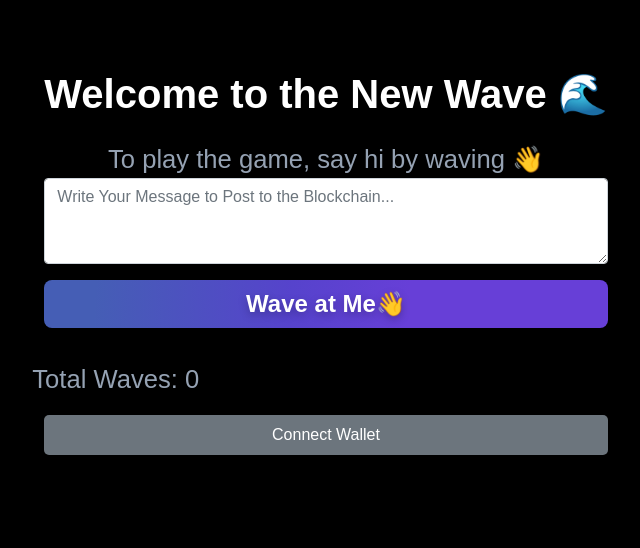
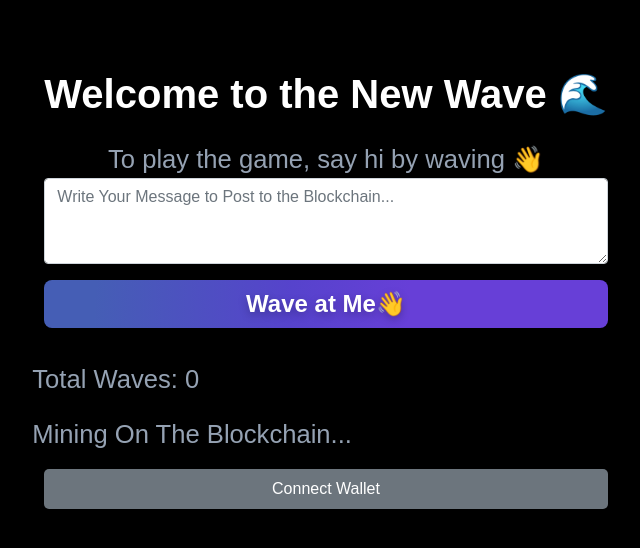
Before and after one commit to saeedjabbar/new-wave-react, a React (Create React App) app: page / in a window 1280 px wide. Shown: the top 548 px of the page, without its empty margins (314-954 px from the left). Built offline with nearby package versions, Linux system fonts and the light colour scheme; the HTML template or start-up script is replaced by a standard one.

Commit message:
wave msgs added

```diff
--- a/src/App.js
+++ b/src/App.js
@@ -9,6 +9,8 @@ const App = () => {
   const [currentAccount, setCurrentAccount] = useState("");
   const [allWaves, setAllWaves] = useState([]);
   const [totalCount, setWaveCounter] = useState(0);
+  const [miningMsg, setMiningMsg] = useState("Mining On The Blockchain...")
+
 
 
   const contractAddress = "0x288eAdD697e83b577F7DeB5b0DbbCCfb6e4F0AC2"
@@ -112,11 +114,13 @@ const App = () => {
 
 
         console.log("Mining...", waveTxn.hash);
+        setMiningMsg("Mining...")
 
         await waveTxn.wait();
         console.log("Mined -- ", waveTxn.hash);
-
+        setMiningMsg("Mined...")
         count = await wavePortalContract.getTotalWaves();
+        getAllWaves()
         console.log("Retrieved total wave count...", count.toNumber());
         setWaveCounter(count.toNumber());
         waveCounter()
@@ -223,6 +227,7 @@ const App = () => {
           </div>
         </div>
         <Row className="bio">Total Waves: {totalCount}</Row>
+        <Row className="bio">{miningMsg}</Row>
 
         {/*
          * If there is no currentAccount render this button
```
